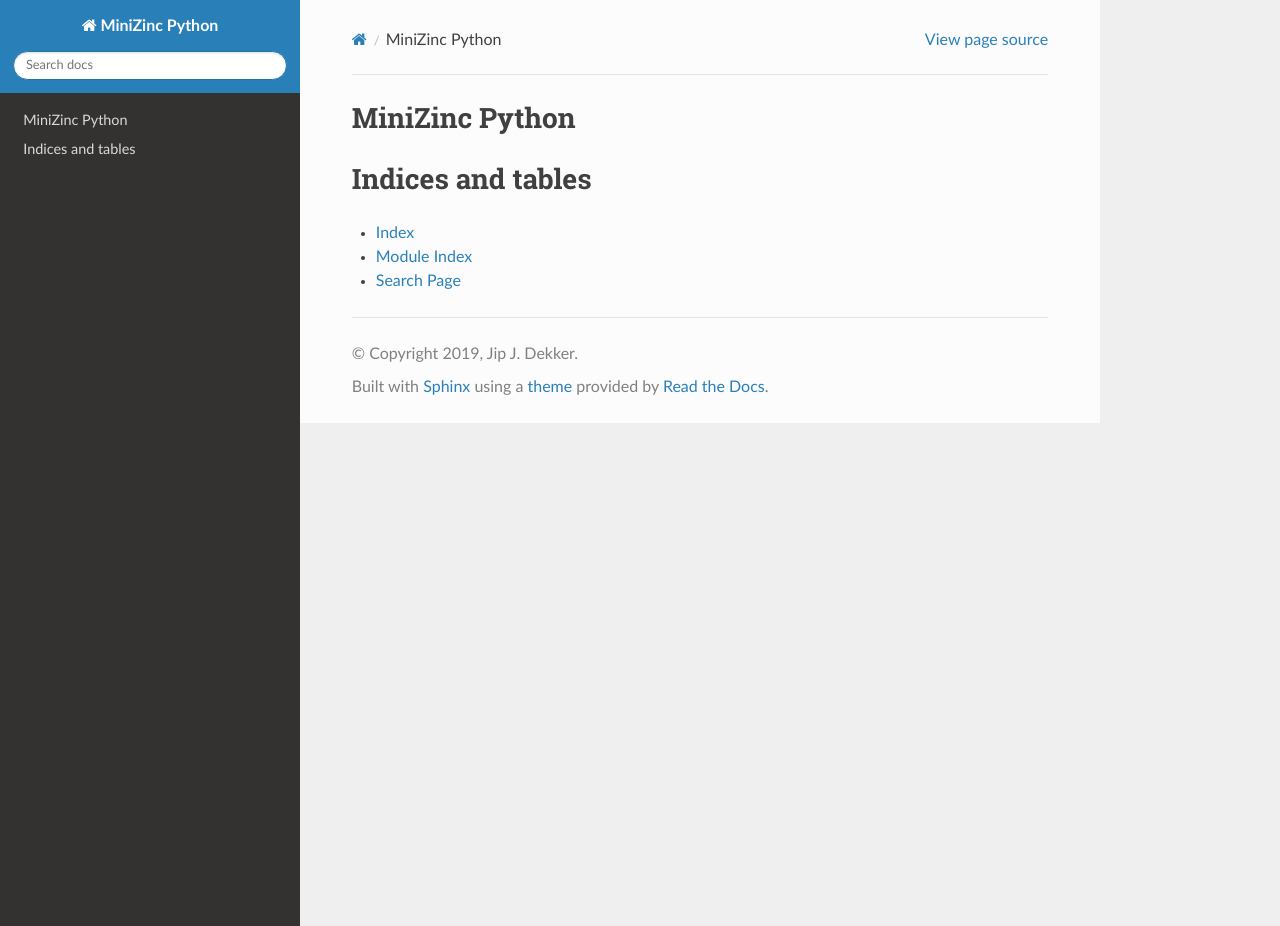
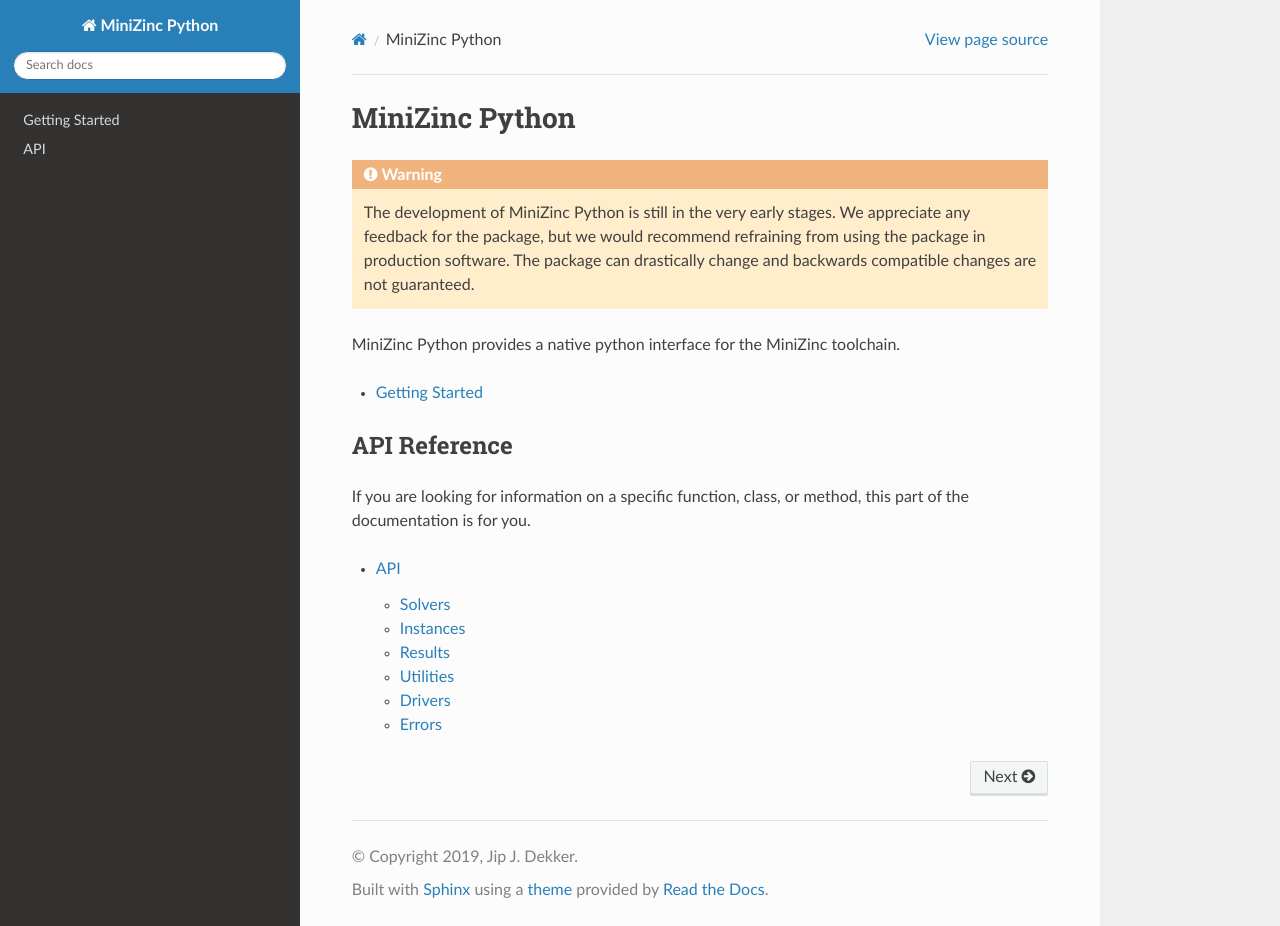
Before and after one commit to MiniZinc/minizinc-python, a Sphinx documentation site: the page built from docs/source/index.rst, in a window 1280 px wide and 926 px high. Built offline with Sphinx 7.4.7 and the Read the Docs theme 2.0.0, drawn with Linux system fonts in a browser that asks for light colours.

Commit message:
Add docstring documentation

```diff
--- a/docs/source/conf.py
+++ b/docs/source/conf.py
@@ -11,10 +11,10 @@
 # If extensions (or modules to document with autodoc) are in another directory,
 # add these directories to sys.path here. If the directory is relative to the
 # documentation root, use os.path.abspath to make it absolute, like shown here.
-#
-# import os
-# import sys
-# sys.path.insert(0, os.path.abspath('.'))
+
+import os
+import sys
+sys.path.insert(0, os.path.abspath('../../src'))
 
 
 # -- Project information -----------------------------------------------------
--- /dev/null
+++ b/docs/source/getting_started.rst
@@ -0,0 +1,4 @@
+Getting Started
+===========================================
+
+This
--- a/docs/source/index.rst
+++ b/docs/source/index.rst
@@ -1,15 +1,25 @@
 MiniZinc Python
 ===========================================
 
-.. toctree::
-   :maxdepth: 2
-   :caption: Contents:
+..  warning::
+    The development of MiniZinc Python is still in the very early stages. We appreciate any feedback for the package,
+    but we would recommend refraining from using the package in production software. The package can drastically change
+    and backwards compatible changes are not guaranteed.
+
+MiniZinc Python provides a native python interface for the MiniZinc toolchain.
+
+..  toctree::
+    :maxdepth: 2
+
+    getting_started
 
 
+API Reference
+-------------
 
-Indices and tables
-==================
+If you are looking for information on a specific function, class, or method, this part of the documentation is for you.
 
-* :ref:`genindex`
-* :ref:`modindex`
-* :ref:`search`
+..  toctree::
+    :maxdepth: 2
+
+    api
```
Also changed, not shown: docs/source/api.rst (added, +72 -0 lines), 2 other files.
